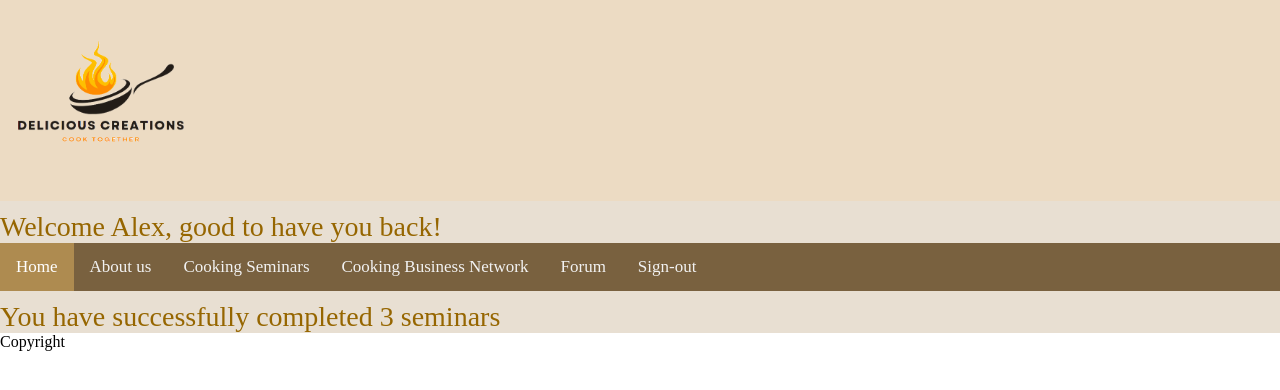
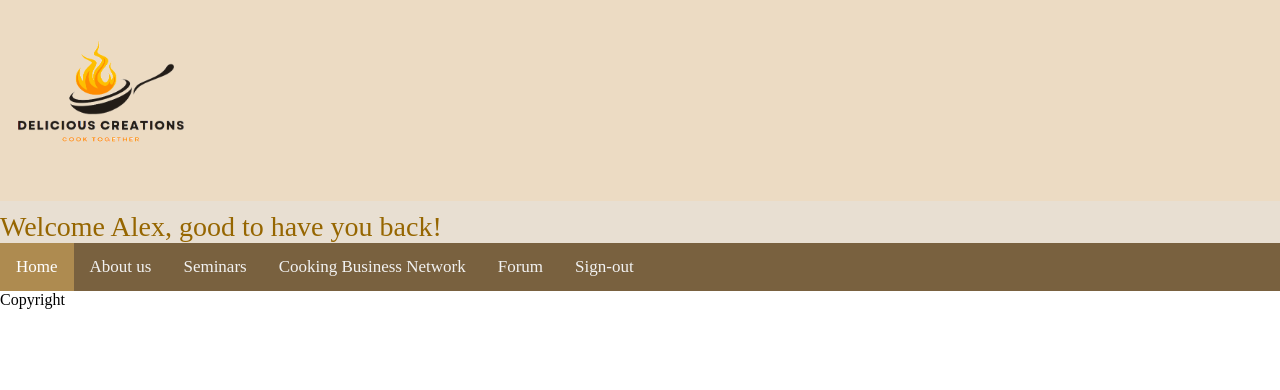
Before and after one commit to PanagiotisChatzidavitidis/Cooking_Seminars, a plain HTML site: page User_Interface/user_home.html in a window 1280 px wide. Drawn offline with Linux system fonts and the light colour scheme.

Commit message:
Extra files

```diff
--- a/User_Interface/user_home.html
+++ b/User_Interface/user_home.html
@@ -13,14 +13,11 @@
         <div class="topnav">
             <a class="active" href="user_home.html">Home</a>
             <a href="about_us.html">About us</a>
-            <a href="cooking_seminars.html">Cooking Seminars</a>
+            <a href="seminars.html">Seminars</a>
             <a href="cooking_business.html">Cooking Business Network</a>
             <a href="forum.html">Forum</a>
             <a href="sign_out.html">Sign-out</a>
         </div>
-
-        <div class="heading">You have successfully completed 3 seminars</div>
-
 
         <footer>
             Copyright
```
Also changed, not shown: User_Interface/about_us.html (added), User_Interface/cooking_business.html (added), User_Interface/forum.html (added), User_Interface/seminars.html (added).
